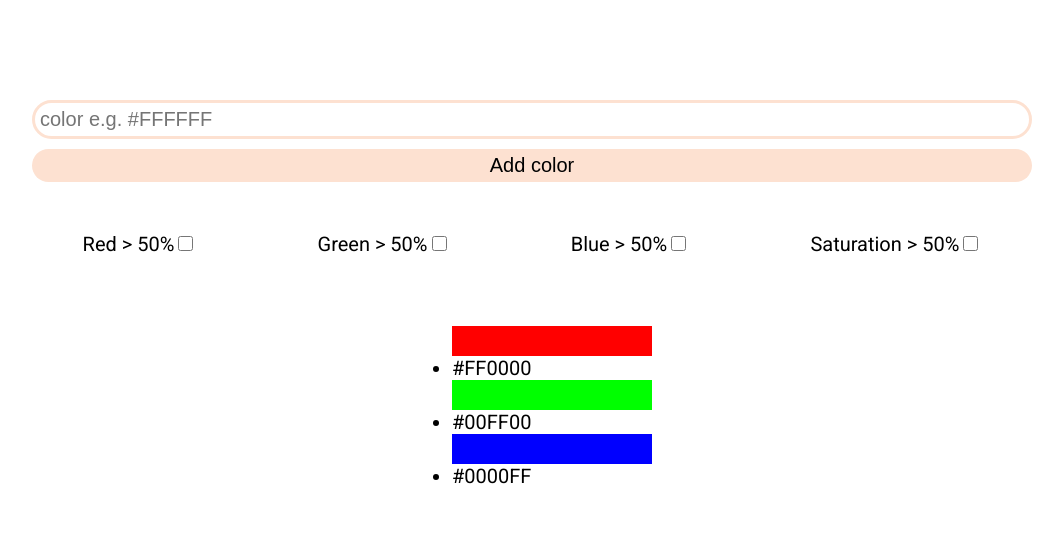
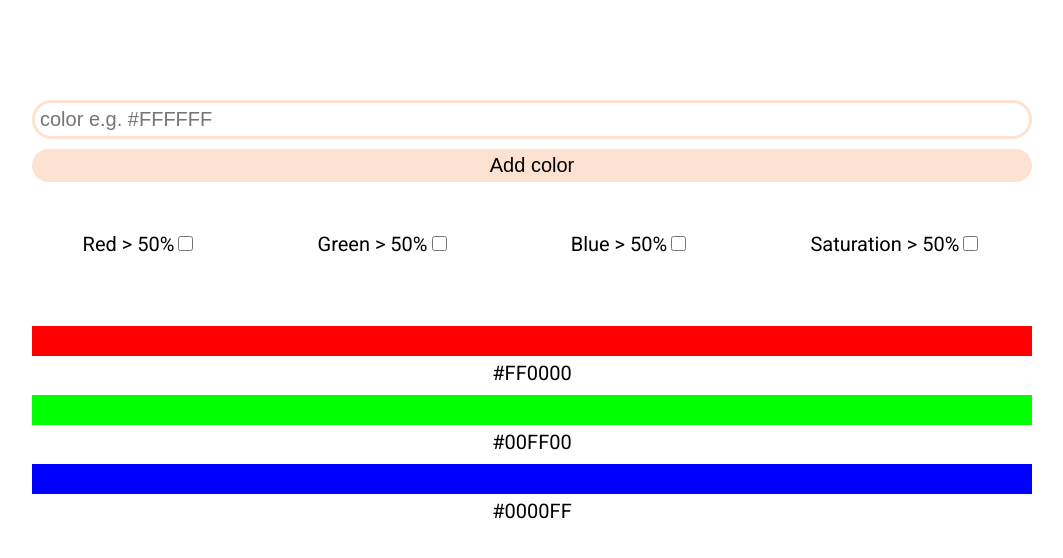
Before and after one commit to greedyChicken/test-task, a React (Create React App) app: page / in a window 1280 px wide. Shown: the top 558 px of the page, without its empty margins (108-1171 px from the left). Built offline with nearby package versions, Linux system fonts and the light colour scheme.

Commit message:
create and import styles for ColorsList component and refactor it to class component

```diff
--- a/src/components/ColorsList/index.tsx
+++ b/src/components/ColorsList/index.tsx
@@ -1,4 +1,4 @@
-import React, { useEffect } from "react";
+import React from "react";
 import "./style.scss";
 import { sortColors } from "../../utilities/sortColors";
 
@@ -8,28 +8,38 @@ interface MyProps {
   allColors: string[];
 }
 
-const ColorsList = ({ colors, setColors, allColors }: MyProps) => {
-  useEffect(() => {
+class ColorsList extends React.Component<MyProps> {
+  componentDidMount(): void {
+    const { colors, setColors } = this.props;
     setColors(sortColors(colors));
-  }, [allColors]);
+  }
+
+  componentDidUpdate(prevProps: MyProps) {
+    const { colors, setColors, allColors } = this.props;
+    if (allColors !== prevProps.allColors) {
+      setColors(sortColors(colors));
+    }
+  }
+
+  render() {
+    const { colors } = this.props;
 
     return (
-    <ul>
+      <ul className="list">
         {colors.map((color, index) => {
           return (
-          color && (
-            <li key={index}>
+            <li key={index} className="list__item">
               <div
                 className="rectangle"
                 style={{ "--my-color": color } as React.CSSProperties}
               ></div>
               <span>{color}</span>
             </li>
-          )
           );
         })}
       </ul>
     );
-};
+  }
+}
 
 export default ColorsList;
--- a/src/components/ColorsList/style.scss
+++ b/src/components/ColorsList/style.scss
@@ -1,5 +1,20 @@
+.list {
+    text-align: center;
+    width: 100%;
+    padding: 0;
+    display: flex;
+    flex-direction: column;
+    gap: 10px;
+}
+
+.list__item {
+    list-style: none;
+    display: flex;
+    flex-direction: column;
+    gap: 5px;
+}
+
 .rectangle {
-    width: 200px;
     height: 30px;
     background-color: var(--my-color);
 }
```
Lines whose indentation alone changed are shown as unchanged.
